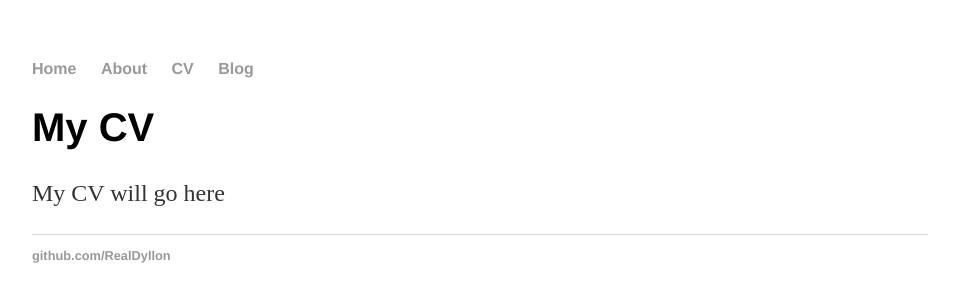
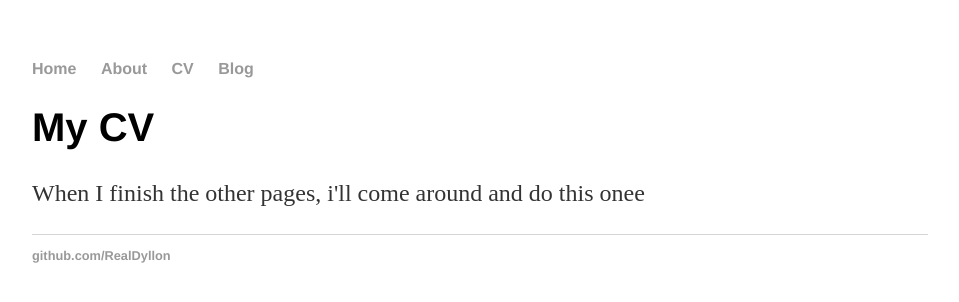
Before and after one commit to RealDyllon/realdyllon.github.io, a Jekyll site: the page built from cv/index.html, in a window 1280 px wide. Shown: the top 302 px of the page, without its empty margins (160-1119 px from the left). Built offline with Jekyll 4.4.1, drawn with Linux system fonts in a browser that asks for light colours.

Commit message:
fixed html markup typo

```diff
--- a/about/index.html
+++ b/about/index.html
@@ -5,6 +5,6 @@ title: Dyllon
 
 <div class="blurb">
   <h1>About Me</h1>
-  <p>I'm Dyllon. I am a software engineer, proficient in js and many frameworks that use it.</a></p>
+  <p>I'm Dyllon. I am a software engineer, proficient in js and many frameworks that use it.</p>
 </div>
 <!-- /.blurb -->
--- a/cv/index.html
+++ b/cv/index.html
@@ -5,6 +5,6 @@ title: Dyllon
 
 <div class="blurb">
   <h1>My CV</h1>
-  <p>My CV will go here</a></p>
+  <p>When I finish the other pages, i'll come around and do this onee</p>
 </div>
 <!-- /.blurb -->
```
